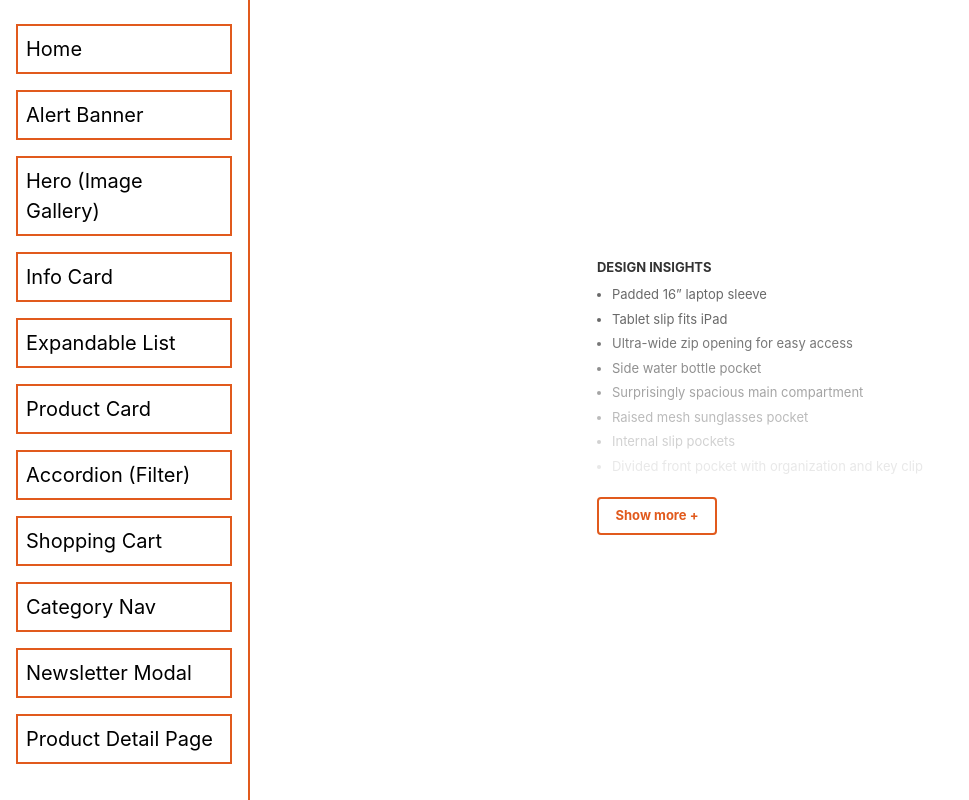
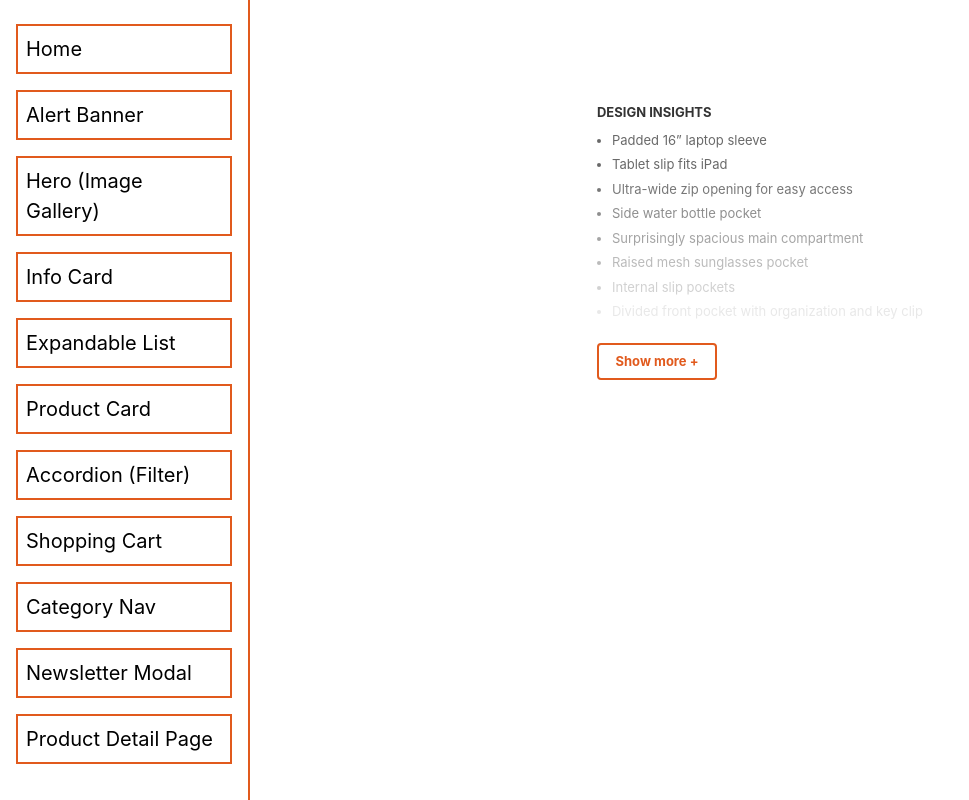
Before and after one commit to d4cho/bellroy-components-react, a React (Create React App) app: page /expandable-list in a window 1280 px wide. Shown: the whole page, without its empty margins (0-969 px from the left). Built offline with nearby package versions, Linux system fonts and the light colour scheme.

Commit message:
fix expandable list

```diff
--- a/src/components/molecules/ExpandableList/ExpandableList.jsx
+++ b/src/components/molecules/ExpandableList/ExpandableList.jsx
@@ -2,10 +2,13 @@ import React, { useState } from 'react';
 import Button from '../../atoms/Button/Button';
 import './ExpandableList.scss';
 
+const HEIGHT_OF_EACH_ITEM = 24.51;
+
 const ExpandableList = ({ title, listItems, collapsedItemsToShow }) => {
     const [isExpanded, setIsExpanded] = useState(false);
 
-    const collapsedHeight = collapsedItemsToShow * 24.51;
+    const expandedHeight = listItems.length * HEIGHT_OF_EACH_ITEM;
+    const collapsedHeight = collapsedItemsToShow * HEIGHT_OF_EACH_ITEM;
 
     const showButtonStyle = {
         fontSize: '13px',
@@ -43,7 +46,7 @@ const ExpandableList = ({ title, listItems, collapsedItemsToShow }) => {
                 className='ExpandableList_list'
                 style={{
                     '--height': isExpanded
-                        ? 'fit-content'
+                        ? `${expandedHeight}px`
                         : `${collapsedHeight}px`,
                 }}
             >
--- a/src/components/molecules/ExpandableList/ExpandableList.scss
+++ b/src/components/molecules/ExpandableList/ExpandableList.scss
@@ -9,6 +9,7 @@
     .ExpandableList_list {
         height: var(--height);
         overflow-y: hidden;
+        transition: height 0.3s ease-in-out;
     }
 
     ul {
@@ -19,6 +20,7 @@
             margin-bottom: 5px;
             color: #696969;
             opacity: var(--opacity);
+            transition: opacity 0.3s ease-in-out;
         }
     }
 
--- a/src/components/views/ExpandableListPage/ExpandableListPage.scss
+++ b/src/components/views/ExpandableListPage/ExpandableListPage.scss
@@ -1,5 +1,5 @@
 .ExpandableListPage_container {
-    margin-top: 25%;
+    margin-top: 10%;
     display: flex;
     justify-content: center;
 }
```
